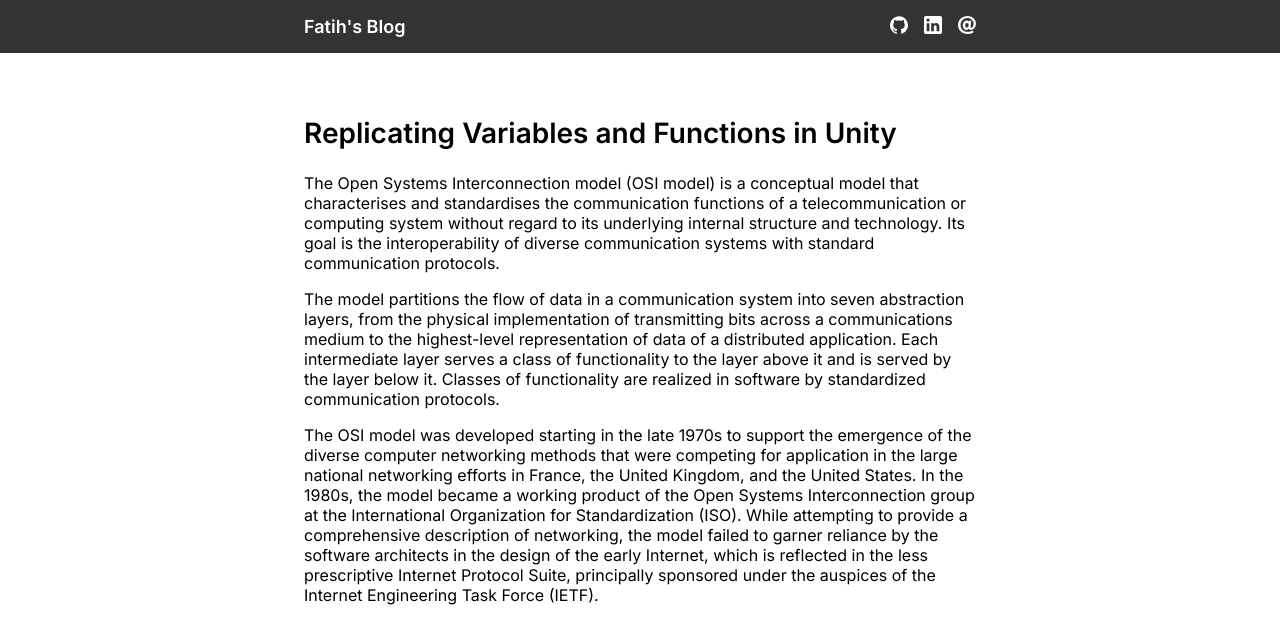
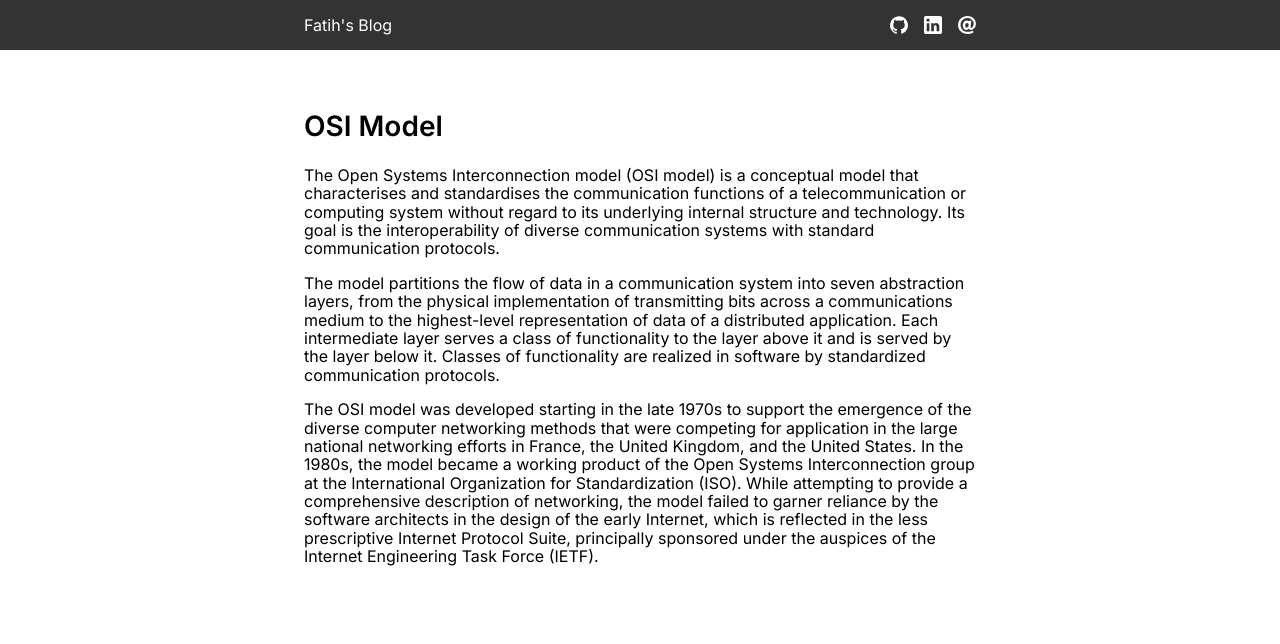
Before and after one commit to 0xFA11/0xFA11, a Jekyll site: the page built from _posts/2020-10-09-osi-model.md, in a window 1280 px wide. Shown: the top 644 px of the page. Built offline with Jekyll 4.4.1, drawn with Linux system fonts in a browser that asks for light colours.

Commit message:
add normalize.css

```diff
--- a/_layouts/default.html
+++ b/_layouts/default.html
@@ -5,6 +5,7 @@
 	<meta name="viewport" content="width=device-width, initial-scale=1">
 	<meta charset="utf-8">
 	<title>{{ page.title }} - {{ site.title }}</title>
+	<link rel="stylesheet" href="https://cdnjs.cloudflare.com/ajax/libs/normalize/8.0.1/normalize.min.css">
 	<link rel="stylesheet" href="https://fonts.googleapis.com/css?family=Inter:400,600|IBM+Plex+Mono">
 	<link rel="stylesheet" href="{{ "/assets/css/main.css" | relative_url }}">
 </head>
--- a/_posts/2020-10-09-osi-model.md
+++ b/_posts/2020-10-09-osi-model.md
@@ -1,5 +1,5 @@
 ---
-title: Replicating Variables and Functions in Unity
+title: OSI Model
 layout: post
 ---
 
--- a/_sass/main.scss
+++ b/_sass/main.scss
@@ -26,8 +26,8 @@
 	background: #333;
 	color: #fff;
 	padding: 16px 0;
-	font-size: 18px;
-	font-weight: bold;
+	font-size: 16px;
+	// font-weight: bold;
 
 	a {
 		color: #fff;
@@ -60,7 +60,7 @@
 }
 
 ::selection {
-	background: #ffea7f;
+	background: #fe0;
 }
 
 .articles {
```
Also changed, not shown: _posts/2020-10-10-generating-guids-for-scene-components.md (renamed from _posts/2020-10-10-generating-guid-for-scene-components.md, +1 -1 lines).
